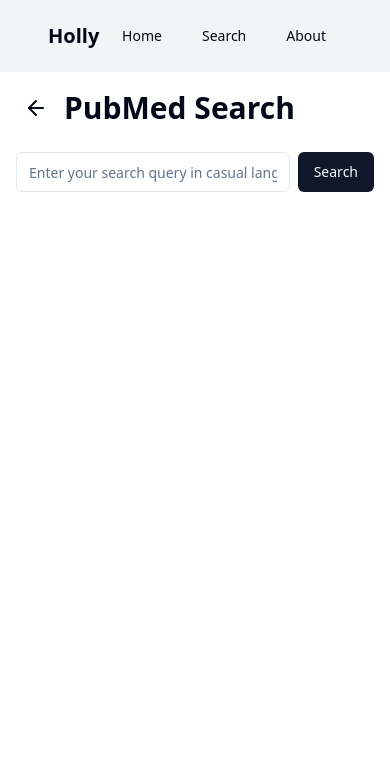
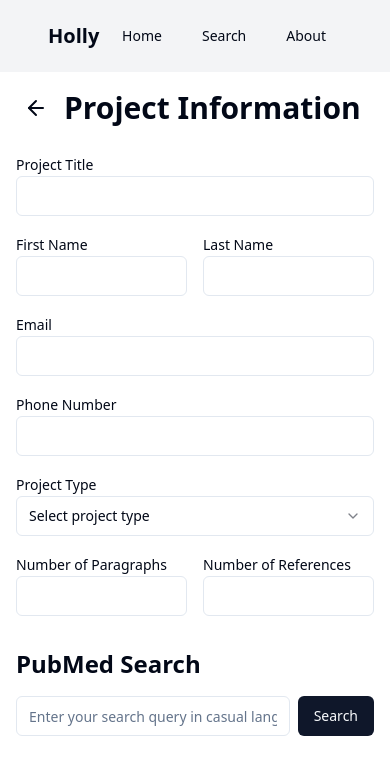
Before and after one commit to chasewalton/hollyai3, a React (Vite) app: page /search in a window 390 px wide. Shown: the top 774 px of the page. Built offline with nearby package versions, Linux system fonts and the light colour scheme.

Commit message:
Add project information form
Implemented a form above the search input that displays project information, including fields for Project Title (autopopulated), PI Information (First Name, Last Name, Email, Phone Number), Project Type, Number of Paragraphs, and Number of References.
[skip gpt_engineer]

```diff
--- a/src/pages/Search.jsx
+++ b/src/pages/Search.jsx
@@ -1,12 +1,33 @@
-import React, { useState } from 'react';
-import { useNavigate } from 'react-router-dom';
+import React, { useState, useEffect } from 'react';
+import { useNavigate, useLocation } from 'react-router-dom';
 import { Input } from "@/components/ui/input";
 import { Button } from "@/components/ui/button";
 import { ArrowLeft } from 'lucide-react';
+import { Label } from "@/components/ui/label";
+import { Select, SelectContent, SelectItem, SelectTrigger, SelectValue } from "@/components/ui/select";
 
 const Search = () => {
   const [searchTerm, setSearchTerm] = useState('');
   const navigate = useNavigate();
+  const location = useLocation();
+
+  const [projectTitle, setProjectTitle] = useState('');
+  const [firstName, setFirstName] = useState('');
+  const [lastName, setLastName] = useState('');
+  const [email, setEmail] = useState('');
+  const [phoneNumber, setPhoneNumber] = useState('');
+  const [projectType, setProjectType] = useState('');
+  const [numParagraphs, setNumParagraphs] = useState('');
+  const [numReferences, setNumReferences] = useState('');
+
+  useEffect(() => {
+    // Autopopulate project title from previous page
+    const params = new URLSearchParams(location.search);
+    const title = params.get('projectTitle');
+    if (title) {
+      setProjectTitle(title);
+    }
+  }, [location]);
 
   const handleBack = () => {
     navigate(-1);
@@ -23,8 +44,96 @@ const Search = () => {
         <Button variant="ghost" size="icon" onClick={handleBack} className="mr-2">
           <ArrowLeft className="h-6 w-6" />
         </Button>
-        <h1 className="text-3xl font-bold">PubMed Search</h1>
+        <h1 className="text-3xl font-bold">Project Information</h1>
       </div>
+
+      <form className="space-y-4 mb-8">
+        <div>
+          <Label htmlFor="projectTitle">Project Title</Label>
+          <Input
+            id="projectTitle"
+            value={projectTitle}
+            onChange={(e) => setProjectTitle(e.target.value)}
+            className="w-full"
+          />
+        </div>
+
+        <div className="grid grid-cols-2 gap-4">
+          <div>
+            <Label htmlFor="firstName">First Name</Label>
+            <Input
+              id="firstName"
+              value={firstName}
+              onChange={(e) => setFirstName(e.target.value)}
+            />
+          </div>
+          <div>
+            <Label htmlFor="lastName">Last Name</Label>
+            <Input
+              id="lastName"
+              value={lastName}
+              onChange={(e) => setLastName(e.target.value)}
+            />
+          </div>
+        </div>
+
+        <div>
+          <Label htmlFor="email">Email</Label>
+          <Input
+            id="email"
+            type="email"
+            value={email}
+            onChange={(e) => setEmail(e.target.value)}
+          />
+        </div>
+
+        <div>
+          <Label htmlFor="phoneNumber">Phone Number</Label>
+          <Input
+            id="phoneNumber"
+            value={phoneNumber}
+            onChange={(e) => setPhoneNumber(e.target.value)}
+          />
+        </div>
+
+        <div>
+          <Label htmlFor="projectType">Project Type</Label>
+          <Select value={projectType} onValueChange={setProjectType}>
+            <SelectTrigger id="projectType">
+              <SelectValue placeholder="Select project type" />
+            </SelectTrigger>
+            <SelectContent>
+              <SelectItem value="research">Research Paper</SelectItem>
+              <SelectItem value="review">Literature Review</SelectItem>
+              <SelectItem value="thesis">Thesis</SelectItem>
+              <SelectItem value="other">Other</SelectItem>
+            </SelectContent>
+          </Select>
+        </div>
+
+        <div className="grid grid-cols-2 gap-4">
+          <div>
+            <Label htmlFor="numParagraphs">Number of Paragraphs</Label>
+            <Input
+              id="numParagraphs"
+              type="number"
+              value={numParagraphs}
+              onChange={(e) => setNumParagraphs(e.target.value)}
+            />
+          </div>
+          <div>
+            <Label htmlFor="numReferences">Number of References</Label>
+            <Input
+              id="numReferences"
+              type="number"
+              value={numReferences}
+              onChange={(e) => setNumReferences(e.target.value)}
+            />
+          </div>
+        </div>
+      </form>
+
+      <h2 className="text-2xl font-bold mb-4">PubMed Search</h2>
       <form onSubmit={handleSearch} className="mb-6">
         <div className="flex gap-2">
           <Input
```
